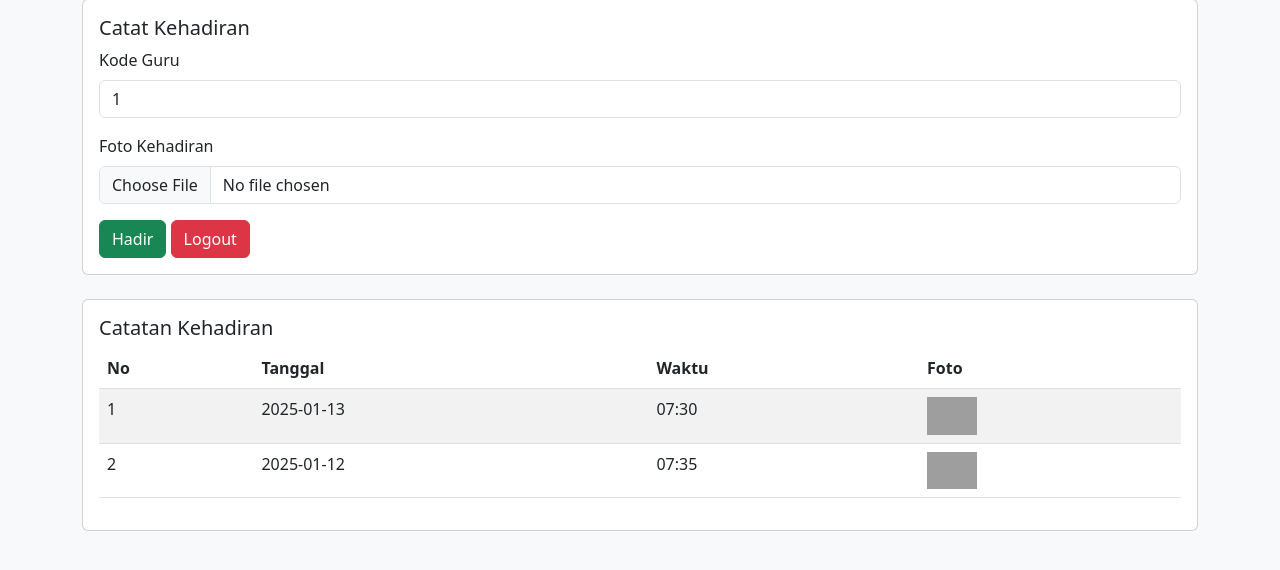
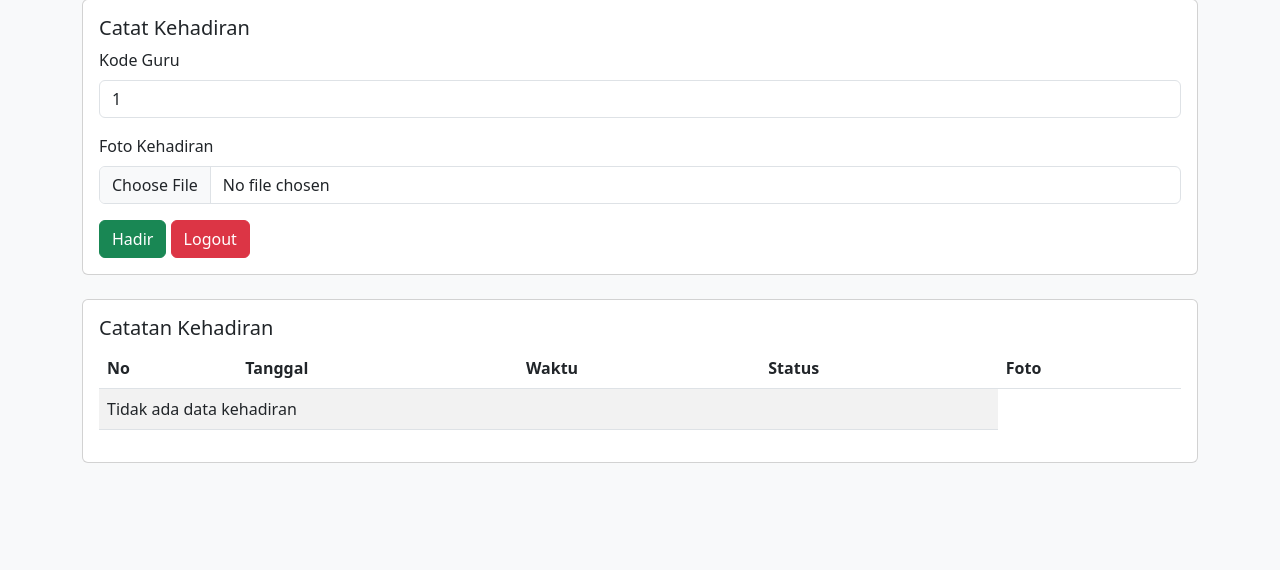
Before and after one commit to drezhary/kehadiran.smkcaturglobal.sch.id, a PHP site: page /pages/kehadiran.php in a window 1280 px wide. Shown: the part 111-681 px from the top of the page. Run offline with PHP 8.4, Linux system fonts and the light colour scheme; the visitor is signed in with stand-in values (Sample User, id 1); tables that the repository leaves empty or names only in its code hold one stand-in row (values such as "Sample post"); grey boxes are pictures that could not be loaded.

Commit message:
Add database connection and display attendance records with status

```diff
--- a/pages/kehadiran.php
+++ b/pages/kehadiran.php
@@ -1,5 +1,7 @@
 <?php
 session_start();
+require '../config/db_connection.php';
+
 
 // Cek apakah user sudah login
 if (!isset($_SESSION['kode_guru'])) {
@@ -29,7 +31,7 @@
                 <form id="attendanceForm" action="../process/attendance_action.php" method="POST" enctype="multipart/form-data">
                     <div class="mb-3">
                         <label for="kodeGuru" class="form-label">Kode Guru</label>
-                        <input type="text" class="form-control" id="kodeGuru" name="kode_guru" readonly value=<?php echo $_SESSION['kode_guru']; ?>>
+                        <input type="text" class="form-control" id="kodeGuru" name="kode_guru" readonly value="<?php echo $_SESSION['kode_guru']; ?>">
                     </div>
                     <div class="mb-3">
                         <label for="fotoKehadiran" class="form-label">Foto Kehadiran</label>
@@ -42,6 +44,10 @@
         </div>
 
         <!-- Tabel Kehadiran -->
+        <?php
+        $stmt = $pdo->query("SELECT * FROM kehadiran");
+
+        ?>
         <div class="card">
             <div class="card-body">
                 <h5 class="card-title">Catatan Kehadiran</h5>
@@ -52,22 +58,28 @@
                                 <th>No</th>
                                 <th>Tanggal</th>
                                 <th>Waktu</th>
+                                <th>Status</th>
                                 <th>Foto</th>
                             </tr>
                         </thead>
                         <tbody>
-                            <tr>
-                                <td>1</td>
-                                <td>2025-01-13</td>
-                                <td>07:30</td>
-                                <td><img src="foto1.jpg" alt="Foto Kehadiran" width="50"></td>
-                            </tr>
-                            <tr>
-                                <td>2</td>
-                                <td>2025-01-12</td>
-                                <td>07:35</td>
-                                <td><img src="foto2.jpg" alt="Foto Kehadiran" width="50"></td>
-                            </tr>
+                            <?php
+                            $stmt = $pdo->query("SELECT * FROM kehadiran WHERE kode_guru = '" . htmlspecialchars($_SESSION['kode_guru']) . "'");
+                            if ($stmt->rowCount() > 0) {
+                                $no = 1;
+                                while ($baris = $stmt->fetch(PDO::FETCH_ASSOC)) {
+                                    echo "<tr>";
+                                    echo "<td>" . $no++ . "</td>";
+                                    echo "<td>" . htmlspecialchars($baris['tanggal']) . "</td>";
+                                    echo "<td>" . htmlspecialchars($baris['waktu_hadir']) . "</td>";
+                                    echo "<td>" . htmlspecialchars($baris['status']) . "</td>";
+                                    echo "<td><img src='" . htmlspecialchars($baris['foto_hadir']) . "' alt='Foto Kehadiran' width='100'></td>";
+                                    echo "</tr>";
+                                }
+                            } else {
+                                echo "<tr><td colspan='4'>Tidak ada data kehadiran</td></tr>";
+                            }
+                            ?>
                         </tbody>
                     </table>
                 </div>
```
